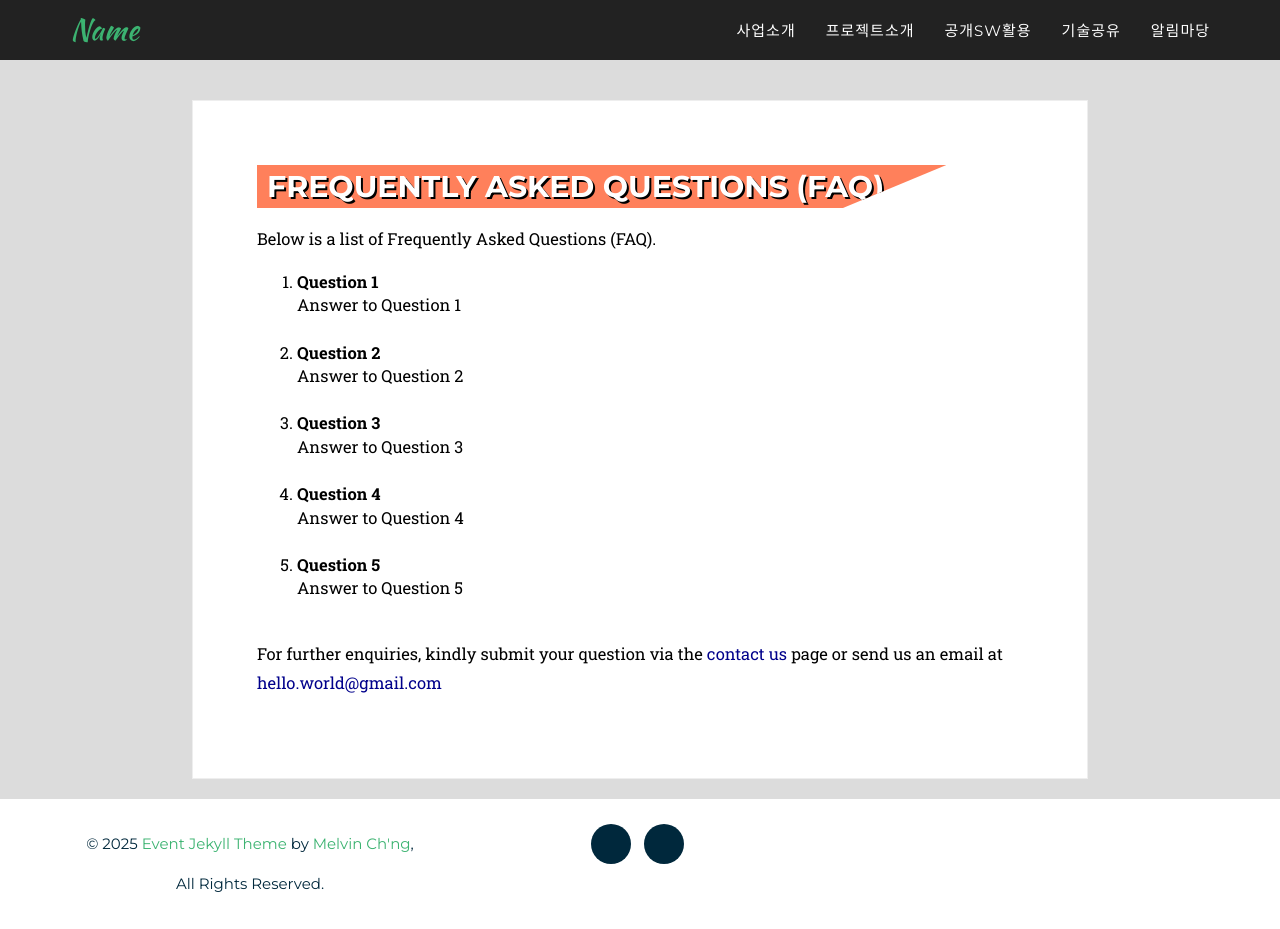
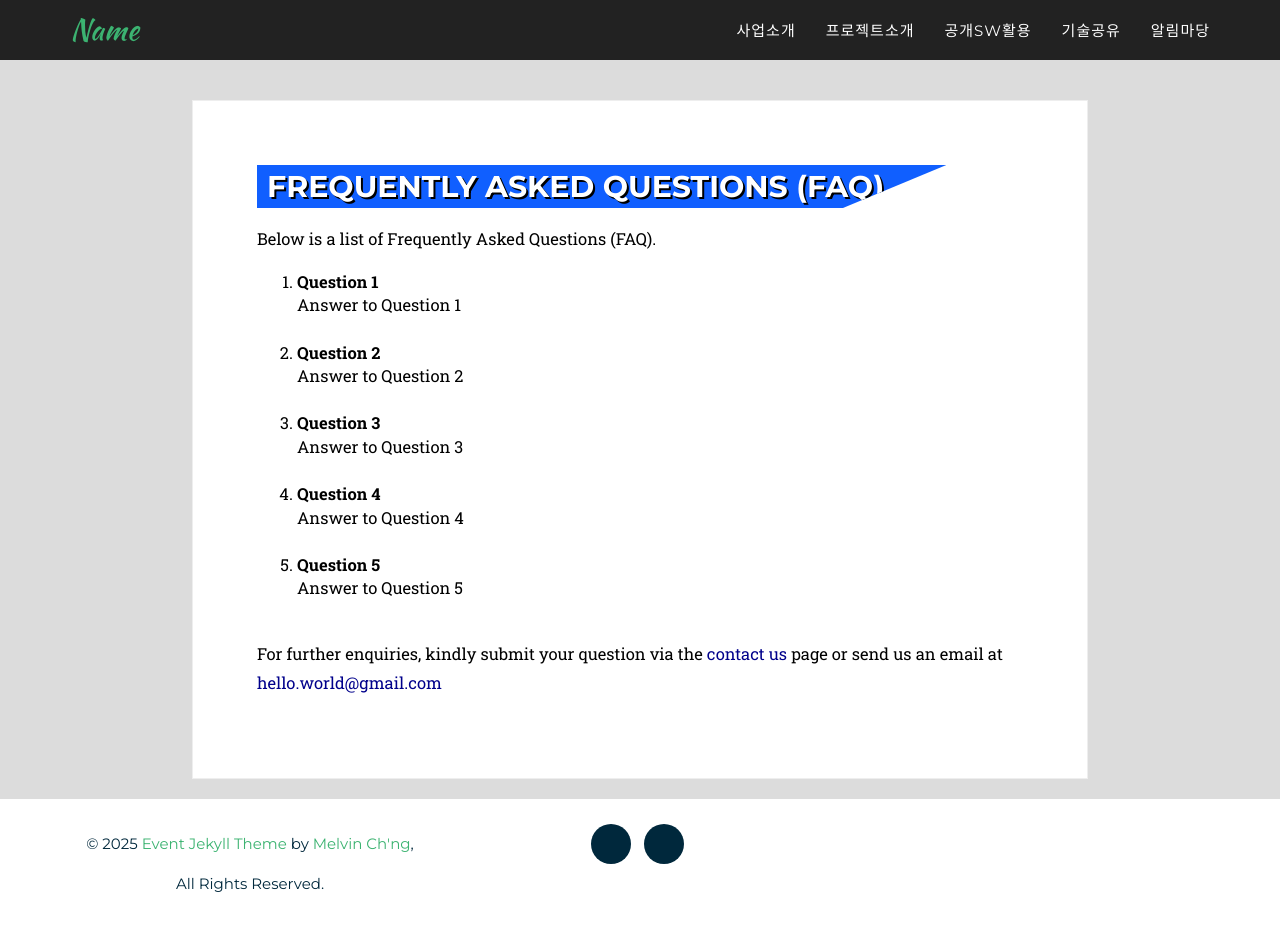
Before and after one commit to ThirdActiveDataExTech/ThirdActiveDataExTech.github.io, a Jekyll site: the page built from 2016_pages/projectIntro.html, in a window 1280 px wide and 929 px high. Built offline with Jekyll 4.4.1, drawn with Linux system fonts in a browser that asks for light colours; some web fonts are replaced.

Commit message:
[business intro 페이지 세부내용 수정]
- title 배경색 변경

```diff
--- a/_sass/2016_sass/_event.scss
+++ b/_sass/2016_sass/_event.scss
@@ -17,7 +17,7 @@
   h1 {
     margin: 0;
     text-shadow: 2px 2px black;
-    background-color: #ff805b;
+    background-color: #105fff;
     color: white;
     padding: 5px 5px 5px 10px;
     -webkit-clip-path: polygon(0 0, 100% 0, 95% 100%, 0 100%);
```
